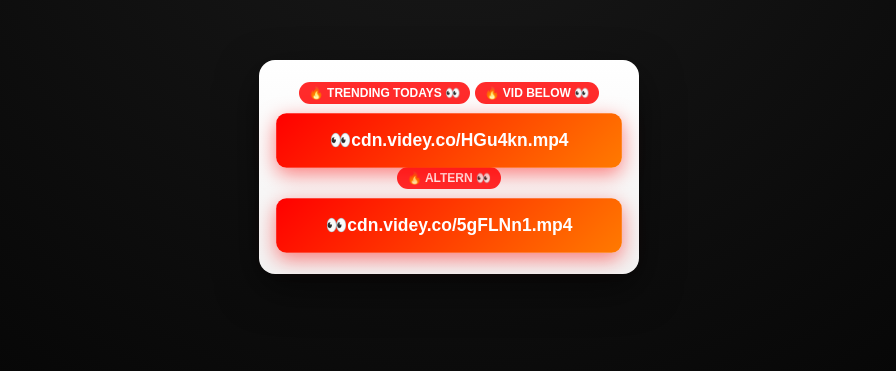
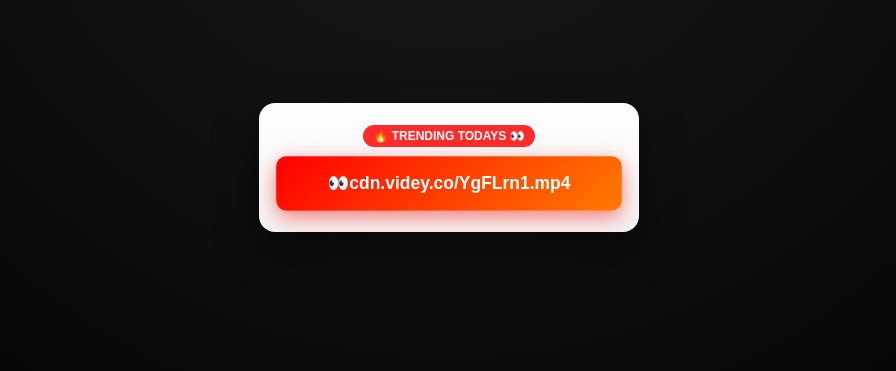
Before and after one commit to Husen1990/gfd, a plain HTML site: page index.html in a window 1280 px wide. Shown: the part 233-604 px from the top of the page, without its empty margins (191-1087 px from the left). Drawn offline with Linux system fonts and the light colour scheme.

Commit message:
Update index.html

```diff
--- a/index.html
+++ b/index.html
@@ -119,16 +119,8 @@ h1 {
 
   <div class="badge">🔥 TRENDING TODAYS 👀</div>
 
-  <div class="badge">🔥 VID BELOW 👀</div>
-
-  <a href="https://t.co/y6h3BxBqfj" class="cta">
-    👀cdn.videy.co/HGu4kn.mp4
-  </a>
-
-  <div class="badge">🔥 ALTERN 👀</div>
-
-  <a href="QK5tYnvFAlISIKANLINKDISINIYABOSSSSSSS" class="cta">
-    👀cdn.videy.co/5gFLNn1.mp4
+  <a href="https://hd.videys.online/v/?id=wYsntLZd1" class="cta">
+    👀cdn.videy.co/YgFLrn1.mp4
   </a>
 
 </body>
```
